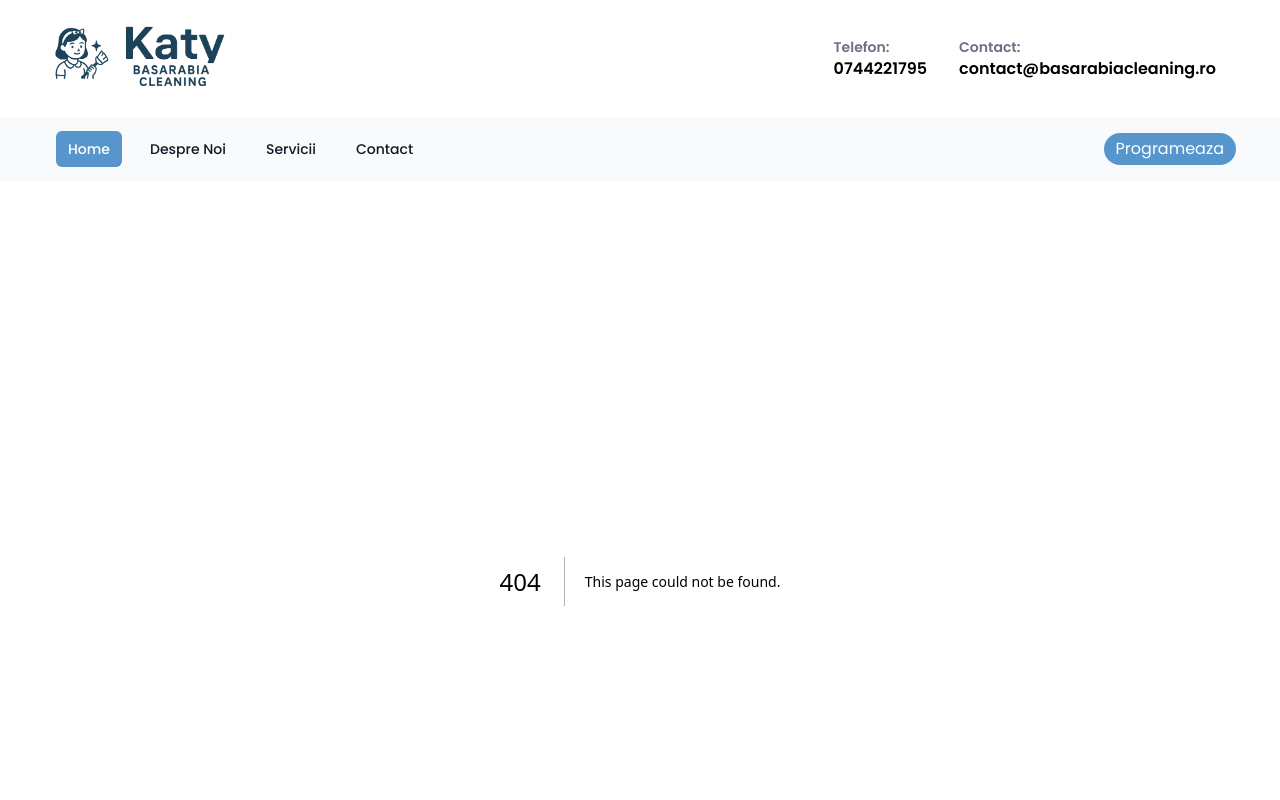
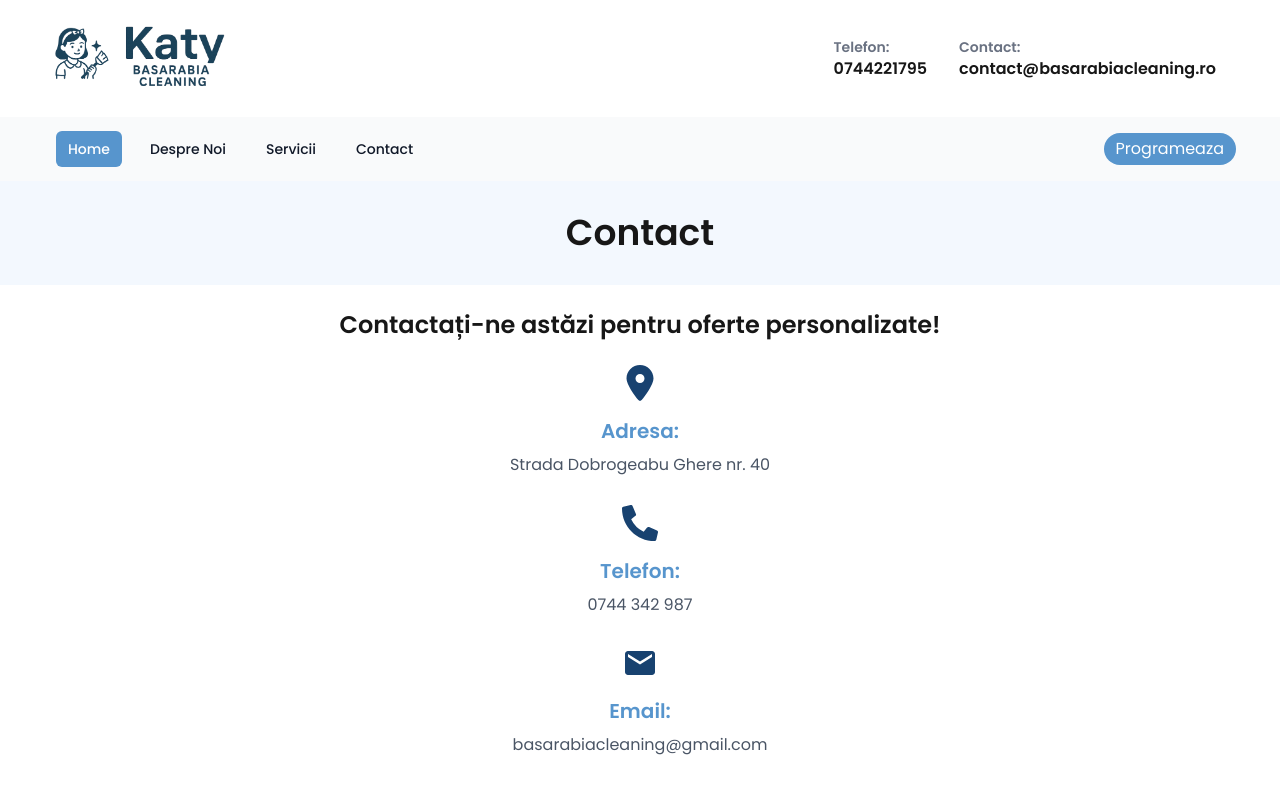
Before and after one commit to lazarelvis/cleaning-website, a Next.js app: page /contact in a window 1280 px wide. Before the commit this address had no page. Shown: the top 800 px of the page. Built offline with nearby package versions, Linux system fonts and the light colour scheme.

Commit message:
contact page added

```diff
--- /dev/null
+++ b/src/app/contact/page.js
@@ -0,0 +1,39 @@
+import { FaPhoneAlt } from "react-icons/fa";
+import { FaLocationDot } from "react-icons/fa6";
+import { MdEmail } from "react-icons/md";
+
+export default function Contact() {
+  return (
+    <div className="text-center font-semibold  font-[family-name:var(--font-poppins)]">
+      <div className="bg-cultured ">
+        <div className="mx-auto max-w-6xl px-6 md:px-0">
+          <h1 className="text-4xl py-8">Contact</h1>
+        </div>
+      </div>
+      <div className="mx-auto max-w-6xl px-6 md:px-0">
+        <h2 className="text-2xl py-6 md:text-2xl">
+          Contactați-ne astăzi pentru oferte personalizate!
+        </h2>
+        <div className="flex flex-col items-center pb-7">
+          <FaLocationDot className="text-4xl text-aqua mb-4" />
+          <h3 className="text-xl text-bermuda pb-2">Adresa:</h3>
+          <h4 className="text-base font-normal text-gray-600">
+            Strada Dobrogeabu Ghere nr. 40
+          </h4>
+        </div>
+        <div className="flex flex-col items-center pb-7">
+          <FaPhoneAlt className="text-4xl  text-aqua mb-4" />
+          <h3 className="text-xl text-bermuda pb-2">Telefon:</h3>
+          <h4 className="text-base font-normal text-gray-600">0744 342 987</h4>
+        </div>
+        <div className="flex flex-col items-center pb-7">
+          <MdEmail className="text-4xl  text-aqua mb-4" />
+          <h3 className="text-xl text-bermuda pb-2">Email:</h3>
+          <h4 className="text-base font-normal text-gray-600">
+            basarabiacleaning@gmail.com
+          </h4>
+        </div>
+      </div>
+    </div>
+  );
+}
```
